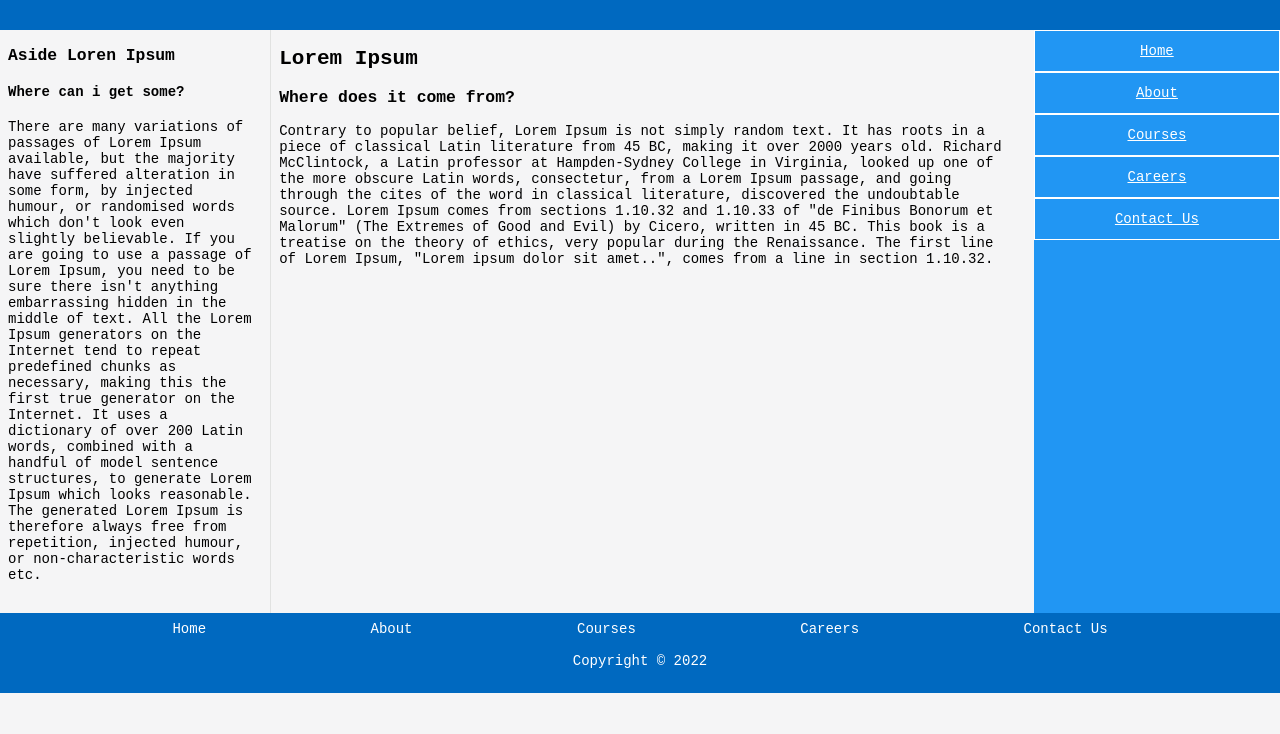
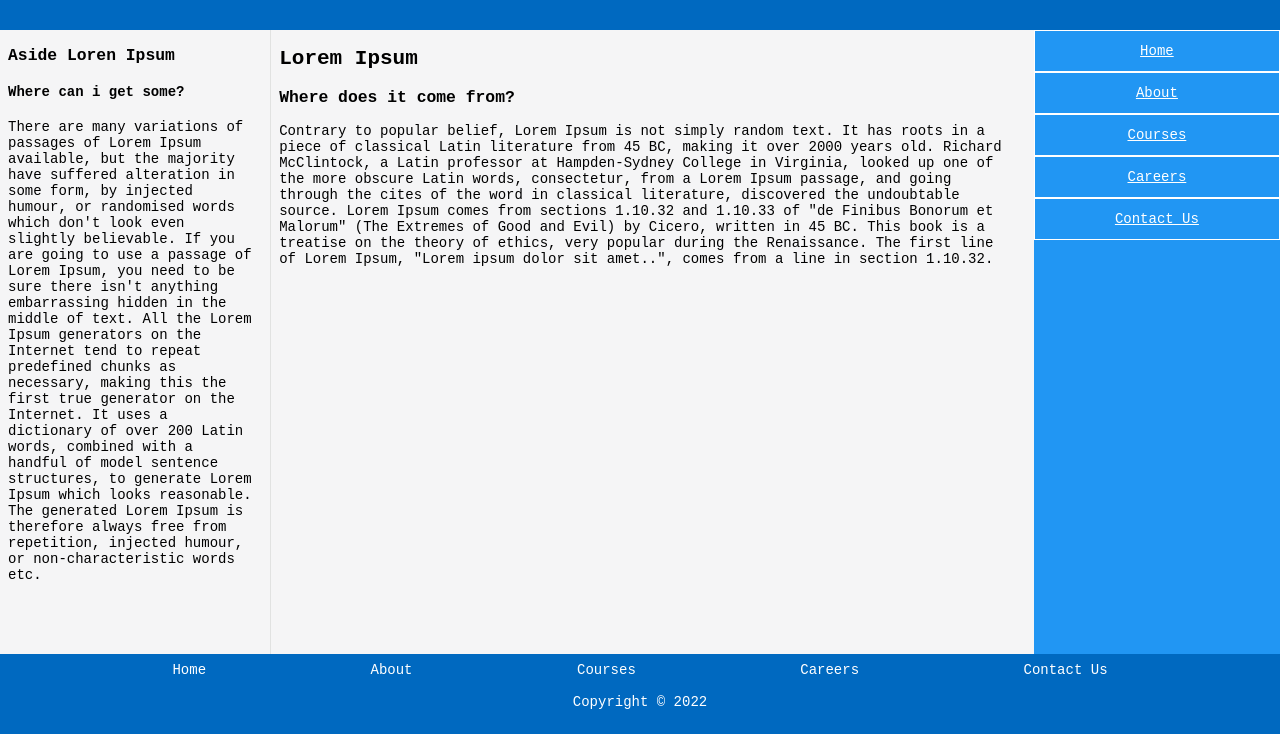
Before and after one commit to vg26/ra-homework, a plain HTML site: page css-layouts-homework/css-layouts-2/css-layout-2.html in a window 1280 px wide. Shown: the part 66-800 px from the top of the page. Drawn offline with Linux system fonts and the light colour scheme.

Commit message:
Fixed the required changes

```diff
--- a/css-layouts-homework/css-layouts-2/css-layout-2.css
+++ b/css-layouts-homework/css-layouts-2/css-layout-2.css
@@ -3,6 +3,15 @@ body {
     margin: 0;
     background-color: #F5F5F6;
     font-size: 14px;
+    display: flex;
+    flex-direction: column;
+    min-height: 100vh;
+}
+
+main {
+    display: flex;
+    flex-wrap: wrap;
+    flex: 1;
 }
 
 header {
--- a/css-layouts-homework/css-layouts-2/css-layout-2.html
+++ b/css-layouts-homework/css-layouts-2/css-layout-2.html
@@ -10,10 +10,11 @@
 </head>
 
 <body>
-    <main>
+
     <header>
         <h1>Rhino Academy</h1>
     </header>
+    <main>
         <section>
             <article>
                 <h3>Aside Loren Ipsum</h3>
@@ -47,6 +48,7 @@
                 <a href="">Contact Us</a>
             </nav>
         </section>
+    </main>
     <footer>
         <div class="footer-links">
             <a href="">Home</a>
@@ -57,7 +59,7 @@
         </div>
         <p>Copyright &copy; 2022</p>
     </footer>
-    </main>
+
 
 </body>
 
```
Lines whose indentation alone changed are shown as unchanged.
